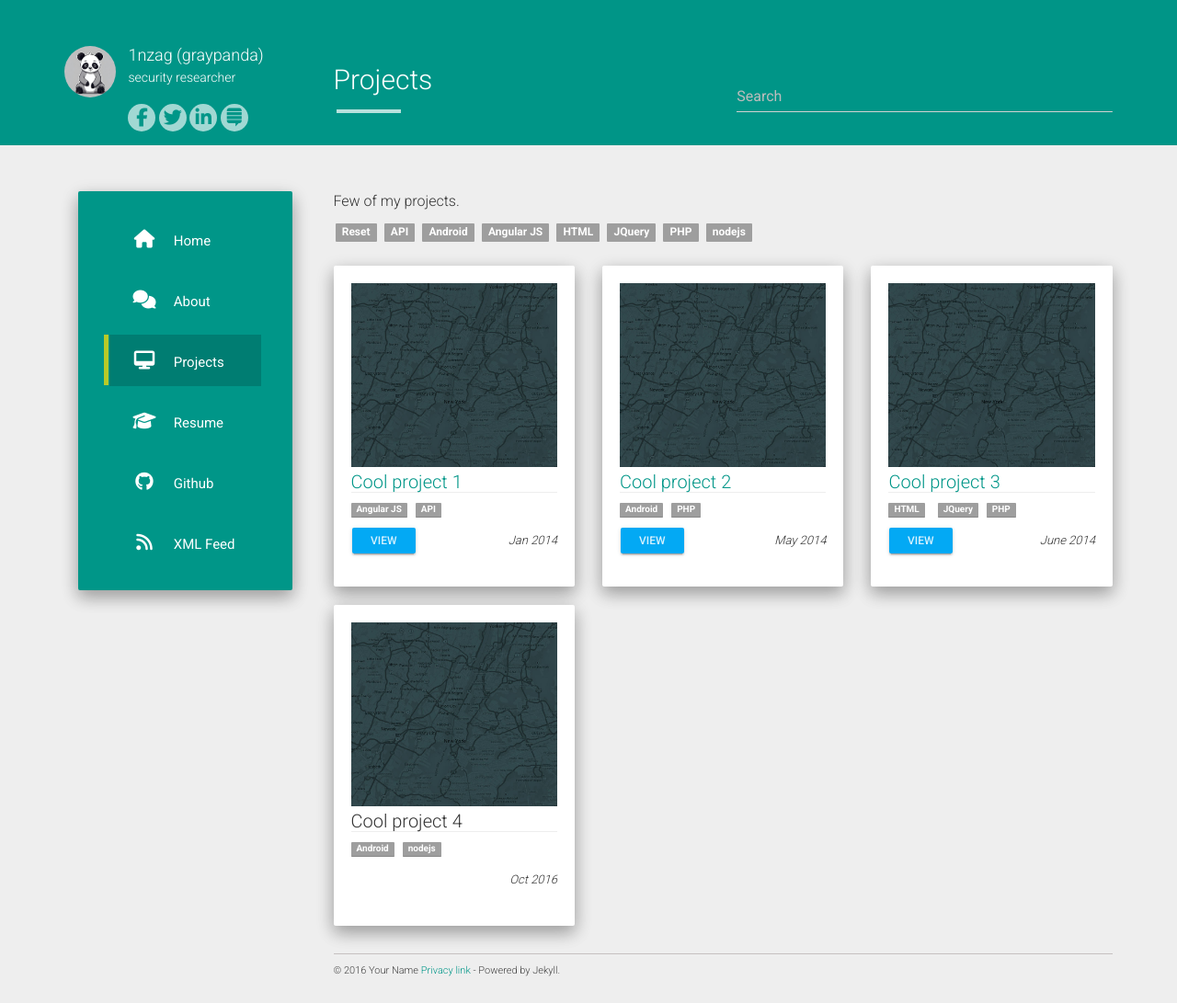
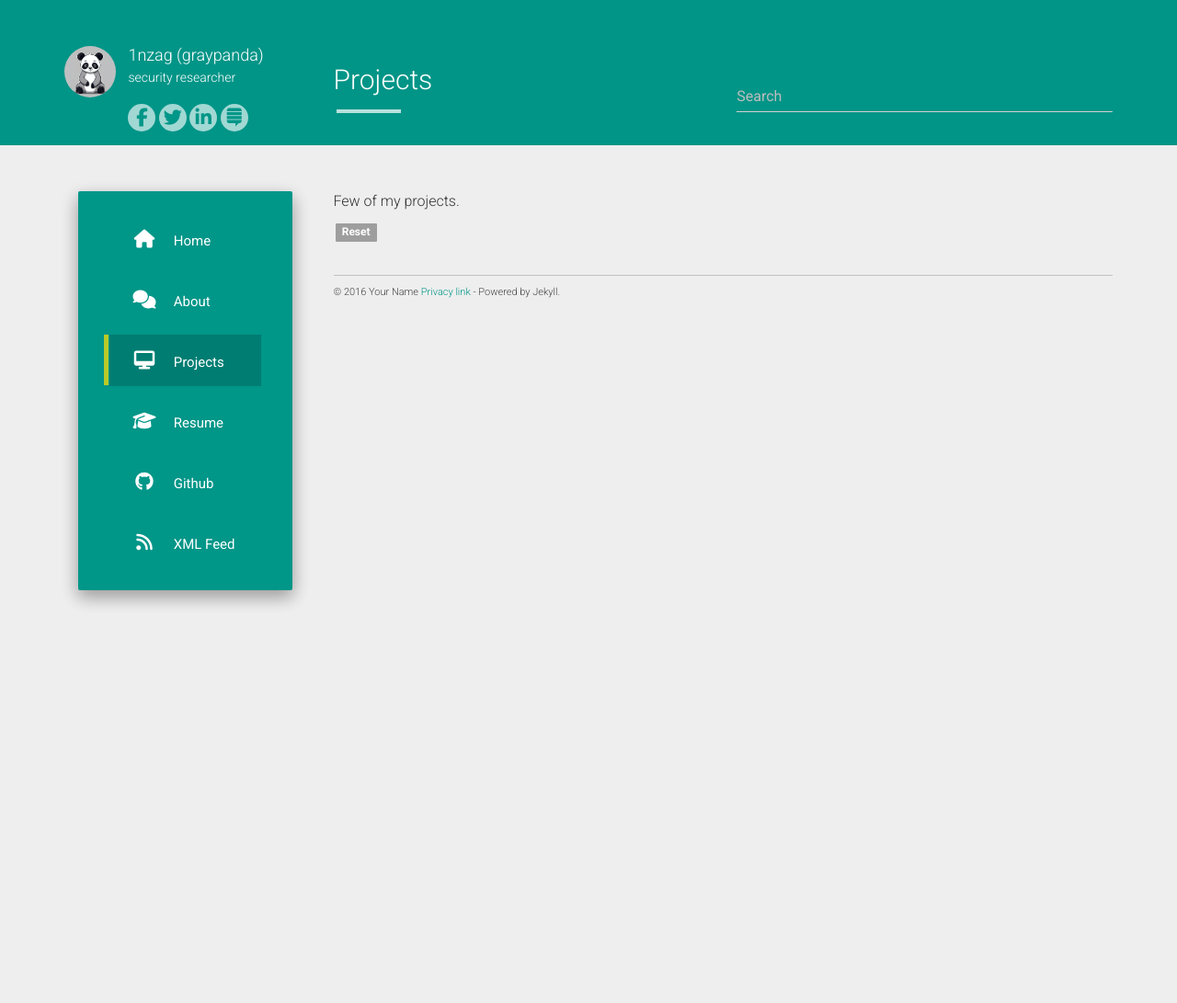
Before and after one commit to 1nzag/1nzag.github.io, a Jekyll site: the page built from projects.md, in a window 1280 px wide. Shown: the whole page at 92% size. Built offline with Jekyll 4.4.1, drawn with Linux system fonts in a browser that asks for light colours; nearby versions of some CDN libraries; after the commit the page ends 900 px from its top, so only the background shows below that.

Commit message:
Remove garbage projects

```diff
--- a/_data/projects.json
+++ b/_data/projects.json
@@ -1,30 +1,3 @@
 [
-	{
-		"name": "Cool project 1",
-		"image": "placeholder.jpg",
-		"url": "#",
-		"date": "Jan 2014",
-		"tags": ["Angular JS","API"]
-	},
-	{
-		"name": "Cool project 2",
-		"image": "placeholder.jpg",
-		"url": "#",
-		"date": "May 2014",
-		"tags": ["Android","PHP"]
-	},
-	{
-		"name": "Cool project 3",
-		"image": "placeholder.jpg",
-		"url": "#",
-		"date": "June 2014",
-		"tags": ["HTML","JQuery","PHP"]
-	},
-	{
-		"name": "Cool project 4",
-		"image": "placeholder.jpg",
-		"date": "Oct 2016",
-		"tags": ["Android","nodejs"]
-	}
 
 ]
```
